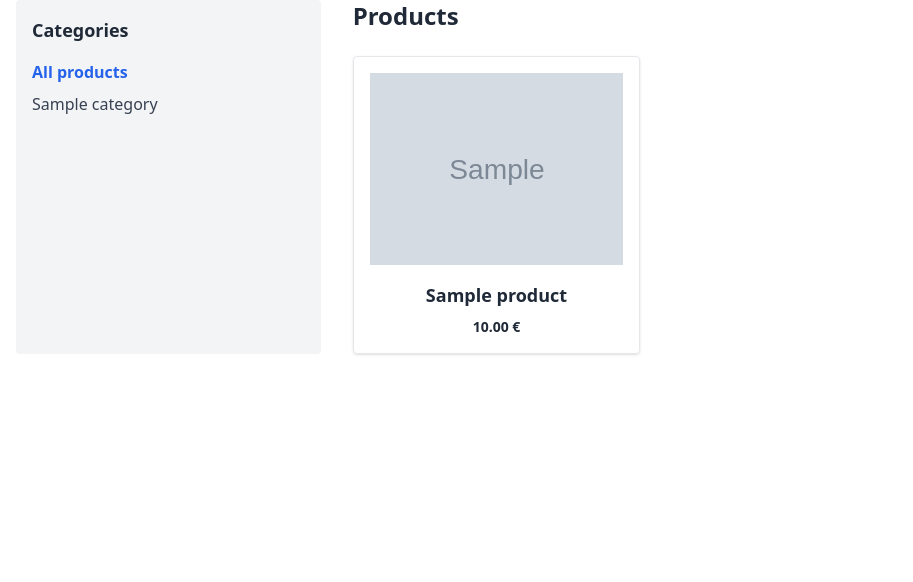
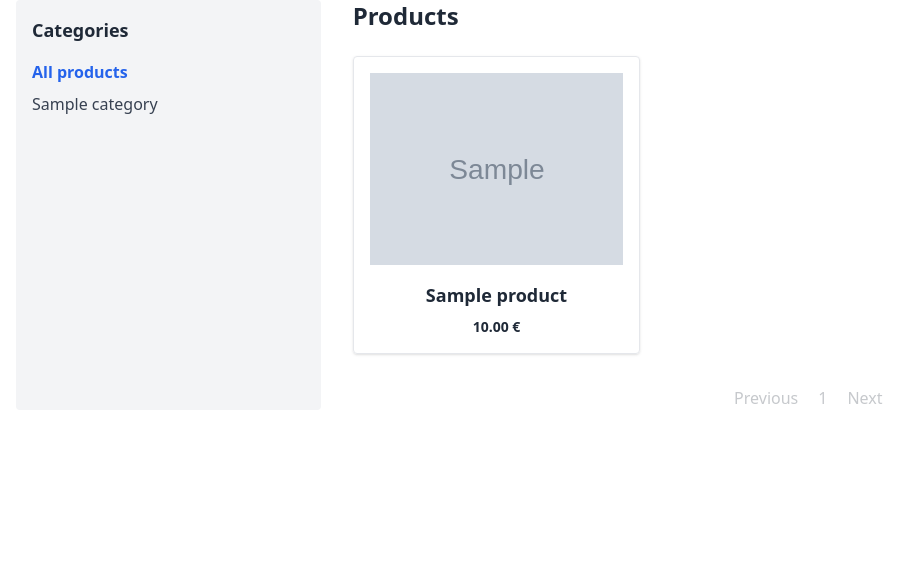
Before and after one commit to Raftouch/bazario, a Django app: page /products/ in a window 1280 px wide. Shown: the part 88-670 px from the top of the page, without its empty margins (0-913 px from the left). Run offline with Django 5.2, Linux system fonts and the light colour scheme; tables that the repository leaves empty hold one stand-in row (values such as "Sample post"); grey boxes marked "Sample" are stand-in pictures; some libraries are stand-ins or nearby versions.

Commit message:
add pagination

```diff
--- a/bazario/main/templates/main/product/list.html
+++ b/bazario/main/templates/main/product/list.html
@@ -50,6 +50,43 @@
                 </div>
             {% endfor %}
         </div>
+        <div class="flex justify-center mt-8">
+            <ul class="flex gap-5">
+                <li class="{% if not products.has_previous %}opacity-25{% endif %}">
+                    <a href="{% if products.has_previous %}?page={{ products.previous_page_number }}{% endif %}" class="a">Previous</a>
+                </li>
+
+                {% for page in products.paginator.page_range %}
+                    {% if page >= products.number|add:-2 and page <= products.number|add:2  %}
+                        <li>
+                            <a href="?page={{ page }}" class="{% if products.number == page %}opacity-25{% endif %}">{{ page }}</a>
+                        </li>
+                    {% endif %}
+                {% endfor %}
+
+                <li class="{% if not products.has_next %}opacity-25{% endif %}">
+                    <a href="{% if products.has_next %}?page={{ products.next_page_number }}{% endif %}" class="a">Next</a>
+                </li>
+            </ul>
+        </div>
+
+    {% comment %} <div class="pagination">
+        <span class="step-links">
+            {% if products.has_previous %}
+                <a href="?page=1">&laquo; first</a>
+                <a href="?page={{ products.previous_page_number }}">previous</a>
+            {% endif %}
+
+            <span class="current">
+                Page {{ products.number }} of {{ products.paginator.num_pages }}.
+            </span>
+
+            {% if products.has_next %}
+                <a href="?page={{ products.next_page_number }}">next</a>
+                <a href="?page={{ products.paginator.num_pages }}">last &raquo;</a>
+            {% endif %}
+        </span>
+    </div> {% endcomment %}
     </section>
 </div>
 {% endblock content %}
--- a/bazario/main/urls.py
+++ b/bazario/main/urls.py
@@ -7,6 +7,6 @@ app_name = 'main'
 urlpatterns = [
     path('', views.home, name='home'),
     path('products/', views.product_list, name='product_list'),
+    path('products/<slug:slug>/', views.product_details, name='product_details'),
     path('products/category/<slug:category_slug>/', views.product_list, name='product_list_by_category'),
-    path('products/<slug:slug>/', views.product_details, name='product_details'),
 ]
--- a/bazario/main/views.py
+++ b/bazario/main/views.py
@@ -1,4 +1,5 @@
 from django.shortcuts import render, get_object_or_404
+from django.core.paginator import Paginator
 from .models import Category, Product
 
 
@@ -16,7 +17,17 @@ def product_list(request, category_slug=None):
     category = None
     categories = Category.objects.all()
     products = Product.objects.filter(available=True)
+
+    page = request.GET.get('page', 1)
+    p = Paginator(products, 1)
+    current_page_products = p.page(int(page))
+
     if category_slug:
         category = get_object_or_404(Category, slug=category_slug)
         products = products.filter(category=category)
-    return render(request, 'main/product/list.html', {'category': category, 'categories': categories, 'products': products})
+        p = Paginator(products, 1)
+        current_page_products = p.page(int(page))
+
+    return render(request,
+                  'main/product/list.html',
+                  {'category': category, 'categories': categories, 'products': current_page_products, 'slug_url': category_slug})
```
